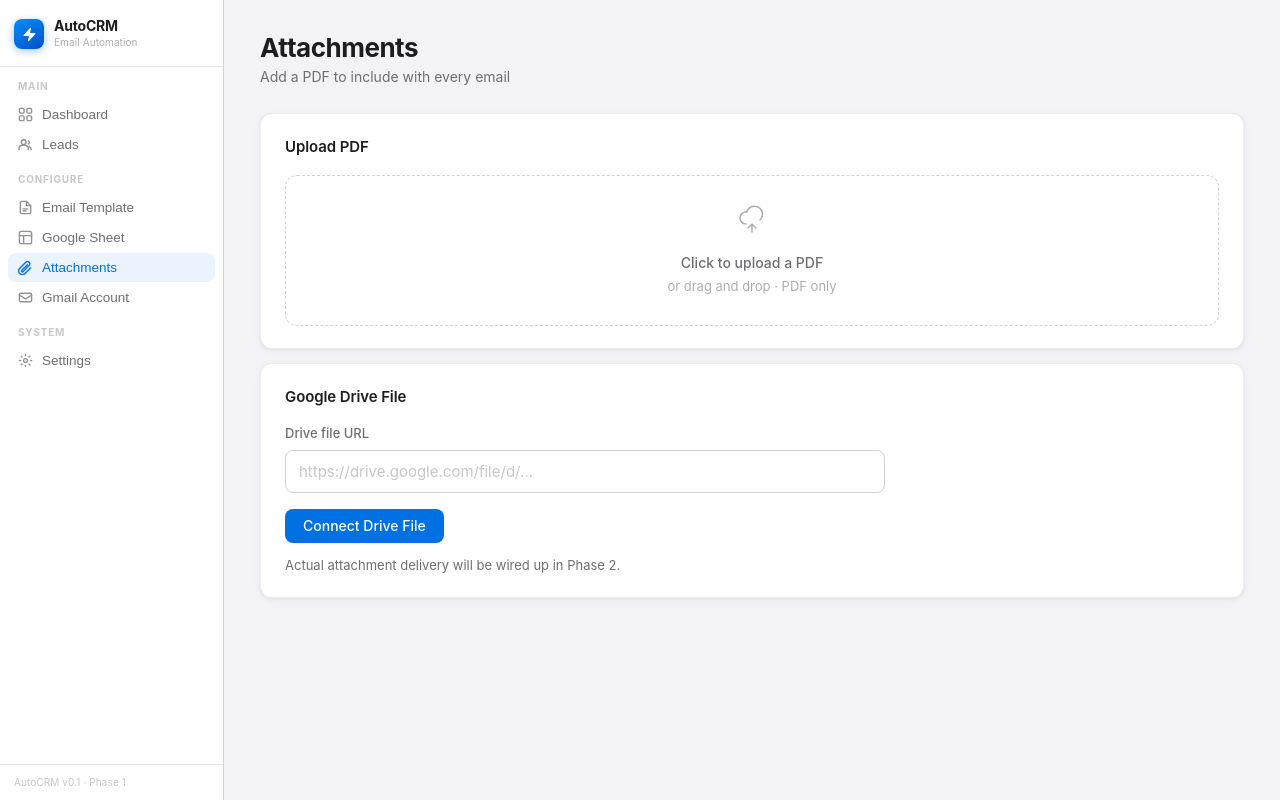
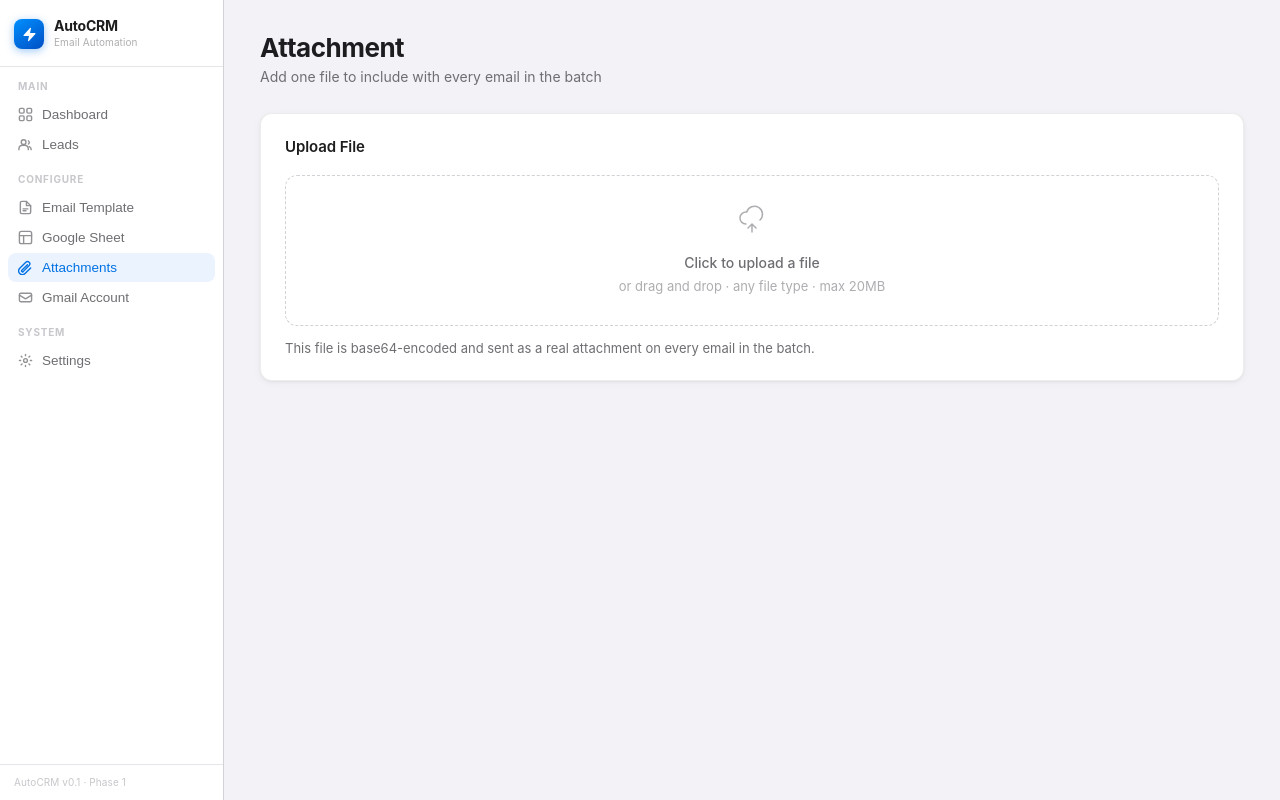
Before and after one commit to claymanleyam-code/autocrm-netlify, a React (Vite) app: page / in a window 1280 px wide. Both pictures are taken after a click on the button "Attachments". Built offline with nearby package versions, Linux system fonts and the light colour scheme.

Commit message:
Wire real file attachment reading (base64) into AttachmentsTab

```diff
--- a/src/components/AttachmentsTab.jsx
+++ b/src/components/AttachmentsTab.jsx
@@ -1,5 +1,4 @@
 import { useState } from 'react';
-import { parseDriveFileId } from '../utils/linkParser.js';
 
 const PaperclipIcon = () => (
   <svg width="14" height="14" viewBox="0 0 16 16" fill="none" stroke="currentColor" strokeWidth="1.5" strokeLinecap="round" strokeLinejoin="round">
@@ -14,45 +13,58 @@ const UploadIcon = () => (
   </svg>
 );
 
+const MAX_BYTES = 20 * 1024 * 1024;
+
+function readFileAsBase64(file) {
+  return new Promise((resolve, reject) => {
+    const reader = new FileReader();
+    reader.onload = () => {
+      const result = String(reader.result || '');
+      const base64 = result.split(',')[1] || '';
+      resolve(base64);
+    };
+    reader.onerror = () => reject(new Error('file read failed'));
+    reader.readAsDataURL(file);
+  });
+}
+
 export default function AttachmentsTab({ state, setState }) {
-  const [url, setUrl] = useState(state.driveUrl || '');
   const [fileName, setFileName] = useState(state.attachmentName || '');
+  const [error, setError] = useState('');
 
-  function onFile(e) {
+  async function onFile(e) {
     const f = e.target.files?.[0];
     if (!f) return;
+    if (f.size > MAX_BYTES) {
+      setError('That file is too large (max 20MB, Gmail attachment limit).');
+      return;
+    }
+    setError('');
+    try {
+      const base64 = await readFileAsBase64(f);
       setFileName(f.name);
       setState(s => ({
         ...s,
         attachmentName: f.name,
+        attachmentMimeType: f.type || 'application/octet-stream',
+        attachmentData: base64,
         attachmentSource: 'upload',
         connections: { ...s.connections, attachment: true },
       }));
+    } catch (err) {
+      setError('Could not read that file: ' + err.message);
     }
-
-  function connectDrive() {
-    const id = parseDriveFileId(url);
-    if (!id) return alert('Invalid Google Drive link');
-    setState(s => ({
-      ...s,
-      driveUrl: url,
-      driveFileId: id,
-      attachmentName: 'drive-file.pdf',
-      attachmentSource: 'drive',
-      connections: { ...s.connections, attachment: true },
-    }));
-    setFileName('drive-file.pdf');
   }
 
   function clear() {
     setFileName('');
-    setUrl('');
+    setError('');
     setState(s => ({
       ...s,
       attachmentName: '',
+      attachmentMimeType: '',
+      attachmentData: '',
       attachmentSource: null,
-      driveUrl: '',
-      driveFileId: null,
       connections: { ...s.connections, attachment: false },
     }));
   }
@@ -60,8 +72,8 @@ export default function AttachmentsTab({ state, setState }) {
   return (
     <>
       <div className="page-header">
-        <h1 className="page-title">Attachments</h1>
-        <p className="page-subtitle">Add a PDF to include with every email</p>
+        <h1 className="page-title">Attachment</h1>
+        <p className="page-subtitle">Add one file to include with every email in the batch</p>
       </div>
 
       {fileName && (
@@ -76,35 +88,22 @@ export default function AttachmentsTab({ state, setState }) {
         </div>
       )}
 
+      {error && (
+        <div className="alert alert-error" style={{ marginBottom: 20 }}>{error}</div>
+      )}
+
       <div className="panel">
-        <div className="panel-title">Upload PDF</div>
+        <div className="panel-title">Upload File</div>
         <div className="upload-zone">
-          <input type="file" accept="application/pdf" onChange={onFile} />
+          <input type="file" onChange={onFile} />
           <UploadIcon />
           <div style={{ fontSize: 14, fontWeight: 500, color: 'var(--g2)' }}>
-            Click to upload a PDF
+            Click to upload a file
           </div>
-          <div className="upload-hint">or drag and drop · PDF only</div>
+          <div className="upload-hint">or drag and drop · any file type · max 20MB</div>
         </div>
-      </div>
-
-      <div className="panel" style={{ marginTop: 14 }}>
-        <div className="panel-title">Google Drive File</div>
-
-        <div className="form-group">
-          <label className="form-label">Drive file URL</label>
-          <input
-            className="input"
-            placeholder="https://drive.google.com/file/d/…"
-            value={url}
-            onChange={e => setUrl(e.target.value)}
-          />
-        </div>
-
-        <button className="btn btn-primary" onClick={connectDrive}>Connect Drive File</button>
-
         <p className="muted" style={{ marginTop: 12, fontSize: 13 }}>
-          Actual attachment delivery will be wired up in Phase 2.
+          This file is base64-encoded and sent as a real attachment on every email in the batch.
         </p>
       </div>
     </>
```
Lines whose indentation alone changed are shown as unchanged.
